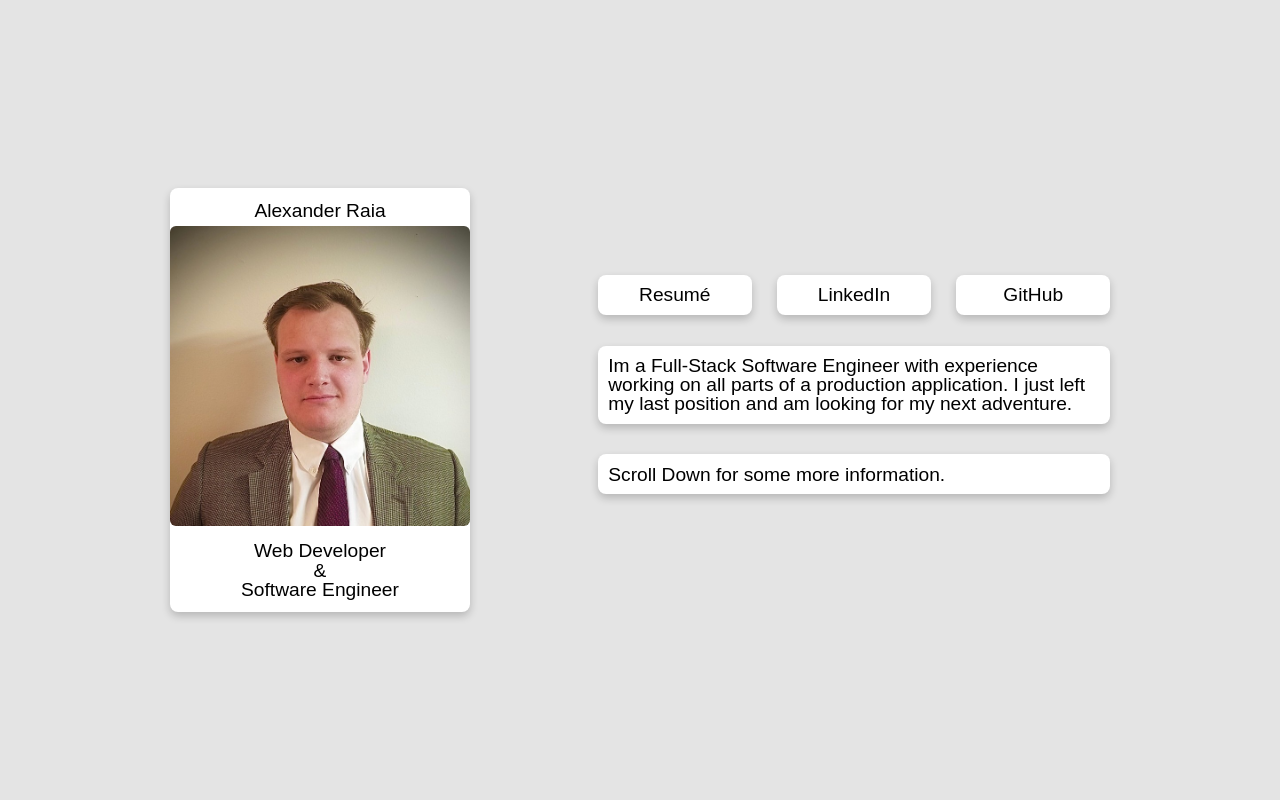
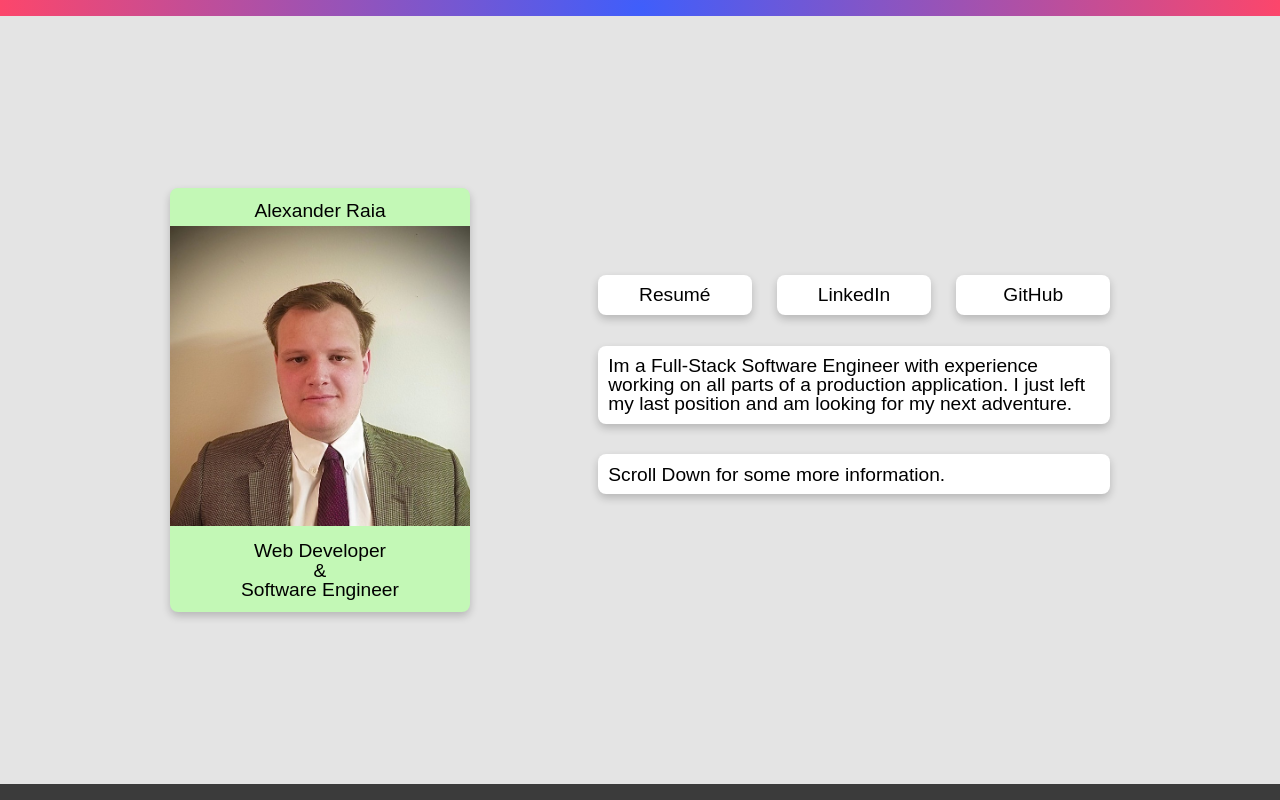
Before and after one commit to alexraia4/Another_Portfolio, a React (Create React App) app: page / in a window 1280 px wide. Shown: the top 800 px of the page. Built offline with nearby package versions, Linux system fonts and the light colour scheme.

Commit message:
Added gradient bar.

```diff
--- a/src/components/App.js
+++ b/src/components/App.js
@@ -1,3 +1,4 @@
+import GradientBar from './gradientBar';
 import Introduction from './Introduction'
 import Projects from './Projects'
 import '../styles/reset.css';
@@ -6,8 +7,10 @@ import '../styles/App.css';
 function App() {
   return (
     <div className="App">
-          <Introduction />
-          <Projects />
+      <GradientBar />
+      <Introduction />
+      <Projects />
+      <GradientBar />
     </div>
   );
 }
--- /dev/null
+++ b/src/components/gradientBar.js
@@ -0,0 +1,9 @@
+import '../styles/GradientBar.css';
+
+function GradientBar() {
+   return (
+      <div className="GradientBar" />
+  );
+}
+
+export default GradientBar;
--- /dev/null
+++ b/src/styles/GradientBar.css
@@ -0,0 +1,6 @@
+.GradientBar {
+  background: rgb(63,94,251);
+background: radial-gradient(circle, rgba(63,94,251,1) 0%, rgba(252,70,107,1) 100%);
+  height: 2vh;
+  width: 100vw;
+}
--- a/src/styles/Introduction.css
+++ b/src/styles/Introduction.css
@@ -1,6 +1,6 @@
 .Introduction {
   width: 100vw;
-  height: 100vh;
+  height: 96vh;
   background-color: rgb(228, 228, 228);
   display: flex;
   justify-content: center;
@@ -8,7 +8,7 @@
 }
 
 .Introduction_me_card {
-  background-color: rgb(255, 255, 255);
+  background-color: rgb(195, 248, 182);
   box-shadow: 0 4px 8px 0 rgba(0,0,0,0.2);
   border-radius: 8px;
   margin-right: 10%;
@@ -25,7 +25,6 @@
 
 .Introduction_me_card_image {
   margin-bottom: 5%;
-  border-radius: 6px;
 }
 
 .Introduction_links_container {
```
